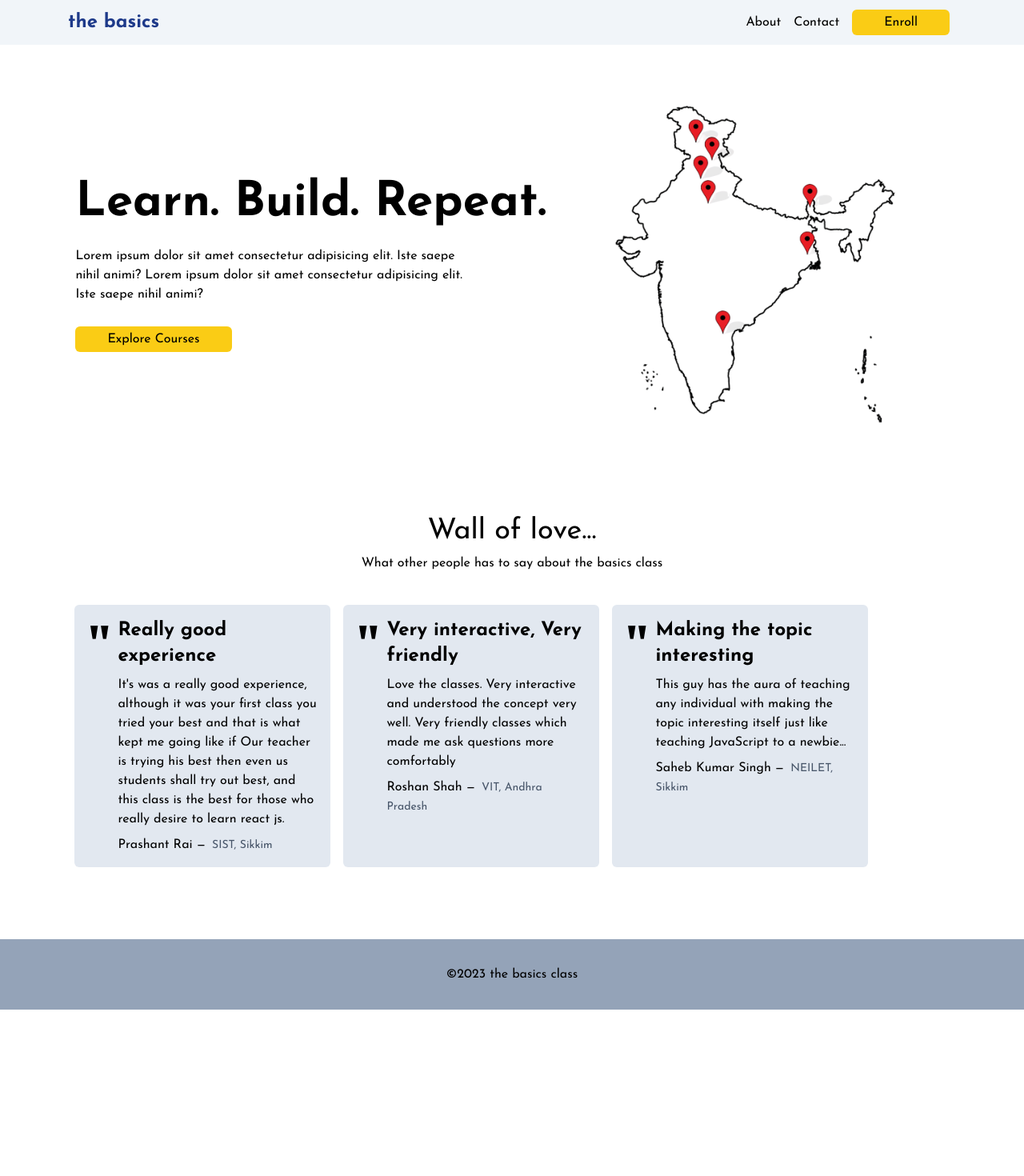
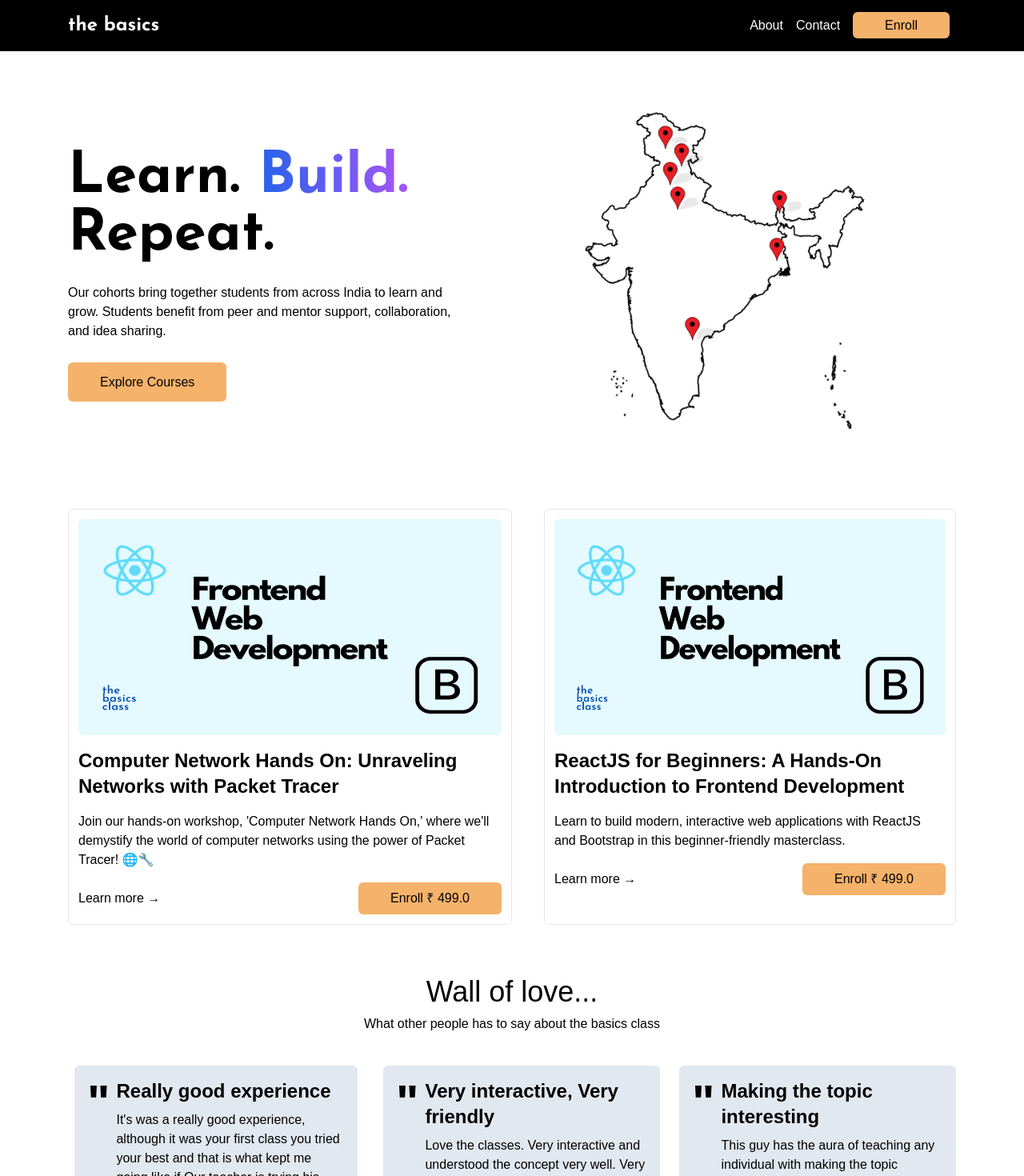
Before and after one commit to sachinshrmaa/cohort, a Next.js app: page / in a window 1280 px wide. Shown: the top 1470 px of the page at 80% size. Before the commit the page ends 1262 px from the top, so only its background shows below. Built offline with nearby package versions, Linux system fonts and the light colour scheme.

Commit message:
feat: add detailed cohort page

```diff
--- a/app/(site)/page.tsx
+++ b/app/(site)/page.tsx
@@ -2,22 +2,29 @@ import Image from "next/image";
 import Link from "next/link";
 import TestimonialCard from "@/components/TestimonialCard";
 import testimonials from "@/data/testimonials";
+import workshops from "@/data/workshops";
+import WorkshopCard from "@/components/WorkshopCard";
 
 export default function Home() {
   return (
     <div className="container">
-      <div className="flex items-center py-8 justify-around">
+      <div className="grid grid-cols-2 space-x-6 items-center py-8">
         <div>
-          <h1 className="text-6xl font-semibold mb-6 font-sans">
-            Learn. Build. Repeat.
+          <h1 className="text-7xl font-bold mb-6 font-sans">
+            Learn.{" "}
+            <span className="text-transparent bg-clip-text bg-gradient-to-r from-blue-600 to-purple-500 h-48">
+              Build.
+            </span>{" "}
+            Repeat.
           </h1>
-          <p className="w-[500px] mb-8">
-            Lorem ipsum dolor sit amet consectetur adipisicing elit. Iste saepe
-            nihil animi? Lorem ipsum dolor sit amet consectetur adipisicing
-            elit. Iste saepe nihil animi?
+          <p className="w-[500px] mb-10">
+            Our cohorts bring together students from across India to learn and
+            grow. Students benefit from peer and mentor support, collaboration,
+            and idea sharing.
           </p>
+
           <Link
-            className=" bg-yellow-400 px-10 py-2 rounded-md hover:bg-yellow-200 "
+            className="bg-brand-accent px-10 py-4 rounded-md hover:bg-yellow-600 "
             href="/"
           >
             Explore Courses
@@ -34,18 +41,35 @@ export default function Home() {
         </div>
       </div>
 
+      <div className="grid grid-cols-2 my-6 space-x-10">
+        {workshops.map((workshop, index) => (
+          <WorkshopCard
+            key={index}
+            id={workshop.id}
+            name={workshop.name}
+            description={workshop.description}
+            price={workshop.price}
+            thumbnail={workshop.thumbnail}
+            slug={workshop.slug}
+          />
+        ))}
+      </div>
+
       <div className="py-8">
         <h1 className="my-2 text-4xl text-center">Wall of love...</h1>
-        <p className="text-center mb-8 text-md">What other people has to say about the basics class</p>
+        <p className="text-center mb-8 text-md">
+          What other people has to say about the basics class
+        </p>
 
-        <div className="flex">
-          {testimonials.map((test, index) => (
+        <div className="grid grid-cols-3 space-x-6">
+          {testimonials.map((testimony, index) => (
             <TestimonialCard
+              id={testimony.id}
               key={index}
-              name={test.name}
-              message={test.message}
-              organization={test.organization}
-              keywords={test.keywords}
+              name={testimony.name}
+              message={testimony.message}
+              organization={testimony.organization}
+              keywords={testimony.keywords}
             />
           ))}
         </div>
--- /dev/null
+++ b/app/[workshopSlug]/page.tsx
@@ -0,0 +1,23 @@
+import workshops from "@/data/workshops";
+import Link from "next/link";
+import React from "react";
+
+export default function WorkshopPage({ params }) {
+  const { workshopSlug } = params;
+  const workshop = workshops.filter((cohort) => cohort.slug === workshopSlug);
+
+  return (
+    <div className="container py-8">
+      <Link href="/" className="text-blue-900">
+        {" "}
+        &larr; back to home
+      </Link>
+      {workshop.map((cohort) => (
+        <div className="my-8" key={cohort.id}>
+          <h1 className="text-4xl font-bold ">{cohort.name}</h1>
+          <p className="my-6 text-lg">{cohort.description}</p>
+        </div>
+      ))}
+    </div>
+  );
+}
--- a/app/globals.css
+++ b/app/globals.css
@@ -1,4 +1,4 @@
-@import url("https://fonts.googleapis.com/css2?family=Josefin+Sans:wght@400;700&display=swap");
+@import url("https://fonts.googleapis.com/css2?family=Josefin+Sans:wght@700&family=Plus+Jakarta+Sans&family=Public+Sans&display=swap");
 
 @tailwind base;
 @tailwind components;
@@ -6,6 +6,7 @@
 
 body {
   margin: 0;
+  font-family: "Albert Sans", sans-serif;
 }
 
 .container {
@@ -43,6 +44,9 @@ body {
 }
 
 .logo {
-  font-weight: 700;
-  font-size: 28px;
+  font-size: 20px;
+  font-weight: 900;
+  letter-spacing: 1px;
+  color: #fff;
+  font-family: "Plus Jakarta Sans", sans-serif;
 }
--- a/components/Footer.tsx
+++ b/components/Footer.tsx
@@ -2,7 +2,7 @@ import React from "react";
 
 export default function Footer() {
   return (
-    <div className="py-8 text-center bg-slate-400 mt-[50px]">
+    <div className="py-8 text-center bg-brand-primary text-brand-seconday mt-[50px]">
       <p>&copy;2023 the basics class</p>
     </div>
   );
--- a/components/NavBar.tsx
+++ b/components/NavBar.tsx
@@ -3,26 +3,23 @@ import React from "react";
 
 export default function NavBar() {
   return (
-    <nav className="w-full bg-slate-100">
-      <div className="container h-14 flex justify-between items-center">
-        <Link href="/" className="font-sans text-2xl text-blue-900 font-bold">
+    <nav className="w-full bg-brand-primary text-brand-seconday">
+      <div className="container h-16 flex justify-between items-center">
+        <Link
+          href="/"
+          className="font-sans text-2xl font-bold hover:text-blue-100"
+        >
           the basics
         </Link>
         <div>
-          <Link
-            className="mx-2 hover:text-blue-900"
-            href="/"
-          >
+          <Link className="mx-2 hover:text-blue-100" href="/">
             About
           </Link>
-          <Link
-            className="mx-2 hover:text-blue-900"
-            href="/"
-          >
+          <Link className="mx-2 hover:text-blue-100" href="/">
             Contact
           </Link>
           <Link
-            className="mx-2 bg-yellow-400 px-10 py-2 rounded-md hover:bg-yellow-200 "
+            className="mx-2 bg-brand-accent px-10 py-2 rounded-md hover:bg-yellow-600 text-black"
             href="/"
           >
             Enroll
--- a/components/TestimonialCard.tsx
+++ b/components/TestimonialCard.tsx
@@ -8,7 +8,7 @@ const TestimonialCard: FC<TestimonialData> = ({
   keywords,
 }) => {
   return (
-    <div className="bg-slate-200 p-4 rounded-md m-2 flex space-x-2 w-80 hover:bg-slate-100 ">
+    <div className="bg-slate-200 p-4 rounded-md m-2 flex space-x-2 hover:bg-slate-100 ">
       <span className="text-6xl font-extrabold font-serif ">&quot;</span>
       <div className="align-end">
         <h1 className="text-2xl font-semibold">{keywords}</h1>
--- /dev/null
+++ b/components/WorkshopCard.tsx
@@ -0,0 +1,44 @@
+import { WorkshopData } from "@/types/workshop";
+import Image from "next/image";
+import Link from "next/link";
+import { FC } from "react";
+
+const WorkshopCard: FC<WorkshopData> = ({
+  id,
+  name,
+  description,
+  price,
+  thumbnail,
+  slug,
+}) => {
+  return (
+    <div className="border rounded-md p-[12px]">
+      <div className="mb-4">
+        <Image
+          src={thumbnail}
+          width={200}
+          height={300}
+          alt={name}
+          className="rounded-md w-full h-[270px]"
+        />
+      </div>
+      <div>
+        <h1 className="text-2xl my-4 font-semibold">{name}</h1>
+        <p className="mb-4">{description}</p>
+        <div className="flex justify-between items-center">
+          <Link className="hover:text-blue-900 hover:text-lg" href={slug}>
+            Learn more <span>&rarr;</span>
+          </Link>
+          <Link
+            className="bg-brand-accent px-10 py-2 rounded-md hover:bg-yellow-600 "
+            href={slug}
+          >
+            Enroll ₹ {price}.0
+          </Link>
+        </div>
+      </div>
+    </div>
+  );
+};
+
+export default WorkshopCard;
--- a/data/testimonials.ts
+++ b/data/testimonials.ts
@@ -2,6 +2,7 @@ import { TestimonialData } from "../types/testimonial";
 
 const testimonials: TestimonialData[] = [
   {
+    id: 1,
     name: "Prashant Rai",
     message:
       "It's was a really good experience, although it was your first class you tried your best and that is what kept me going like if Our teacher is trying his best then even us students shall try out best, and this class is the best for those who really desire to learn react js.",
@@ -9,6 +10,7 @@ const testimonials: TestimonialData[] = [
     keywords: "Really good experience",
   },
   {
+    id: 2,
     name: "Roshan Shah",
     message:
       "Love the classes. Very interactive and understood the concept very well. Very friendly classes which made me ask questions more comfortably",
@@ -16,6 +18,7 @@ const testimonials: TestimonialData[] = [
     keywords: "Very interactive, Very friendly",
   },
   {
+    id: 3,
     name: "Saheb Kumar Singh",
     message:
       "This guy has the aura of teaching any individual with making the topic interesting itself just like teaching JavaScript to a newbie...",
--- /dev/null
+++ b/data/workshops.ts
@@ -0,0 +1,24 @@
+import { WorkshopData } from "@/types/workshop";
+
+const workshops: WorkshopData[] = [
+  {
+    id: 1,
+    slug: "computer-network-workshop",
+    name: "Computer Network Hands On: Unraveling Networks with Packet Tracer",
+    description:
+      "Join our hands-on workshop, 'Computer Network Hands On,' where we'll demystify the world of computer networks using the power of Packet Tracer! 🌐🔧",
+    price: 499,
+    thumbnail: "/img/frontend-web-dev.png",
+  },
+  {
+    id: 2,
+    slug: "frontend-web-dev",
+    name: "ReactJS for Beginners: A Hands-On Introduction to Frontend Development",
+    description:
+      "Learn to build modern, interactive web applications with ReactJS and Bootstrap in this beginner-friendly masterclass.",
+    price: 499,
+    thumbnail: "/img/frontend-web-dev.png",
+  },
+];
+
+export default workshops;
--- a/tailwind.config.js
+++ b/tailwind.config.js
@@ -6,13 +6,18 @@ module.exports = {
   ],
   theme: {
     fontFamily: {
-      serif: ["ui-serif", "Georgia"],
-      mono: ["ui-monospace", "SFMono-Regular"],
-      display: ["Oswald"],
-      body: ['"Open Sans"'],
       sans: ["Josefin Sans", "sans-serif"],
+      body: ["Albert Sans", "sans-serif"],
     },
-    extend: {},
+    extend: {
+      colors: {
+        brand: {
+          primary: "#000",
+          seconday: "#fff",
+          accent: "#f5b26a",
+        },
+      },
+    },
   },
   plugins: [],
 };
--- a/types/testimonial.d.ts
+++ b/types/testimonial.d.ts
@@ -2,6 +2,7 @@ import { type } from "os";
 
 
 export type TestimonialData = {
+  id: number,
   name: string;
   message: string;
   organization: string;
```
Also changed, not shown: types/workshop.d.ts (added, +10 -0 lines), 1 other file (tests, documents, lock files or other folders).
